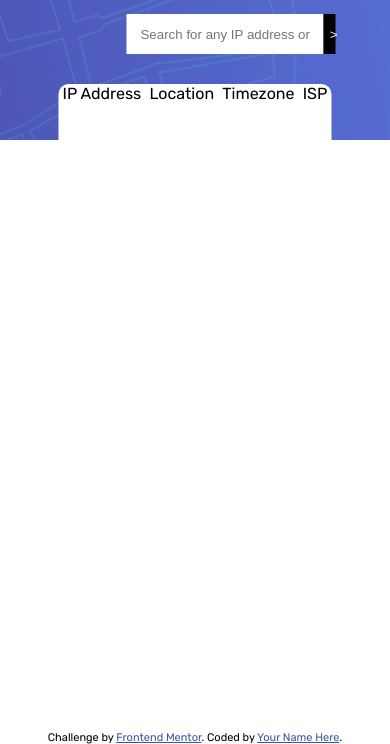
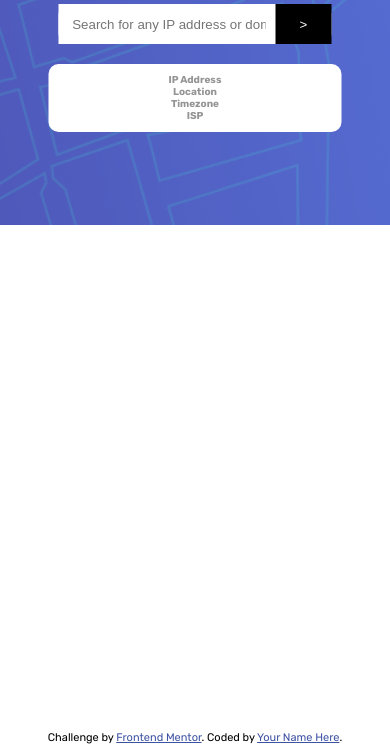
Before and after one commit to mariiademidova0304/Project-1, a website with bundled scripts: page src/index.html in a window 390 px wide. Shown: the part 113-857 px from the top of the page. Built offline with nearby package versions, Linux system fonts and the light colour scheme; no server answers.

Commit message:
Added hover states and media queries

```diff
--- a/src/styles.css
+++ b/src/styles.css
@@ -65,28 +65,76 @@ h1{
 
 #ip-input{
     flex-grow: 1;
-    min-width: auto;
+    min-width: 0;
     border: none;
     padding: 10px;
+}
+
+#ip-input:hover{
+    cursor: pointer;
 }
 
 button{
     background-color: black;
     color: white;
-    width: 3vw;
+    width:3.5rem;
     border: none;
+}
+
+button:hover {
+    cursor: pointer;
 }
 
 .location-data-main-container {
     display: flex;
     width: 70vw;
-    height: 120px;
+    height: fit-content;
     background-color: white;
     justify-content: space-around;
     border-radius: 10px;
+    padding: 20px;
+}
+
+.location-data-wrapper{
+    display: flex;
+    flex-direction: column;
+    height: max-content;
+    padding: 10px;
+    gap: 10px;
 }
 
 .location-data-label{
-    display: flex;
-    flex-direction: column;
+    font-size:x-small;
+    font-weight: 700;
+    color: hsl(0, 0%, 58%);
 }
+
+@media (width < 480px) {
+    .text-elements-container{
+        gap:20px;
+    }
+    .location-data-main-container {
+       flex-direction: column;
+       align-items: center;
+       padding: 10px;
+    }
+
+     .location-data-wrapper {
+       text-align: center;
+    }
+
+     .input-container {
+       width:70vw;
+       margin:0;
+    }
+
+    .top-image-container {
+    height: 40vh;
+    width: 100%;
+}
+
+.bottom-image-container {
+    height: 60vh;
+    width: 100%;
+}
+}
```
